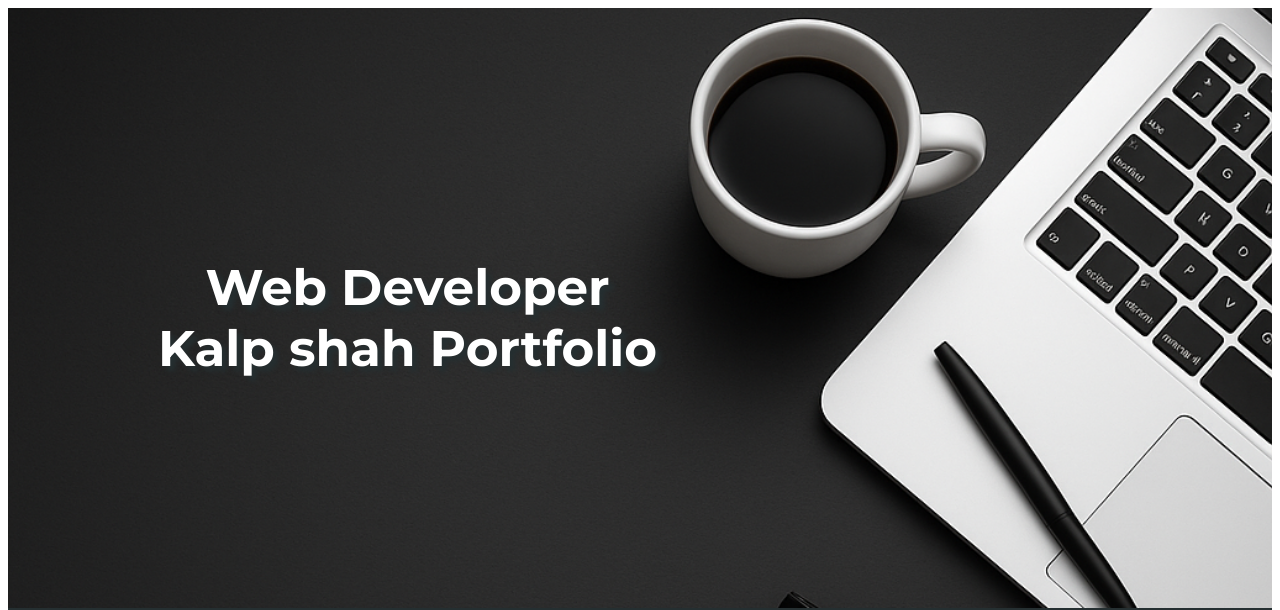
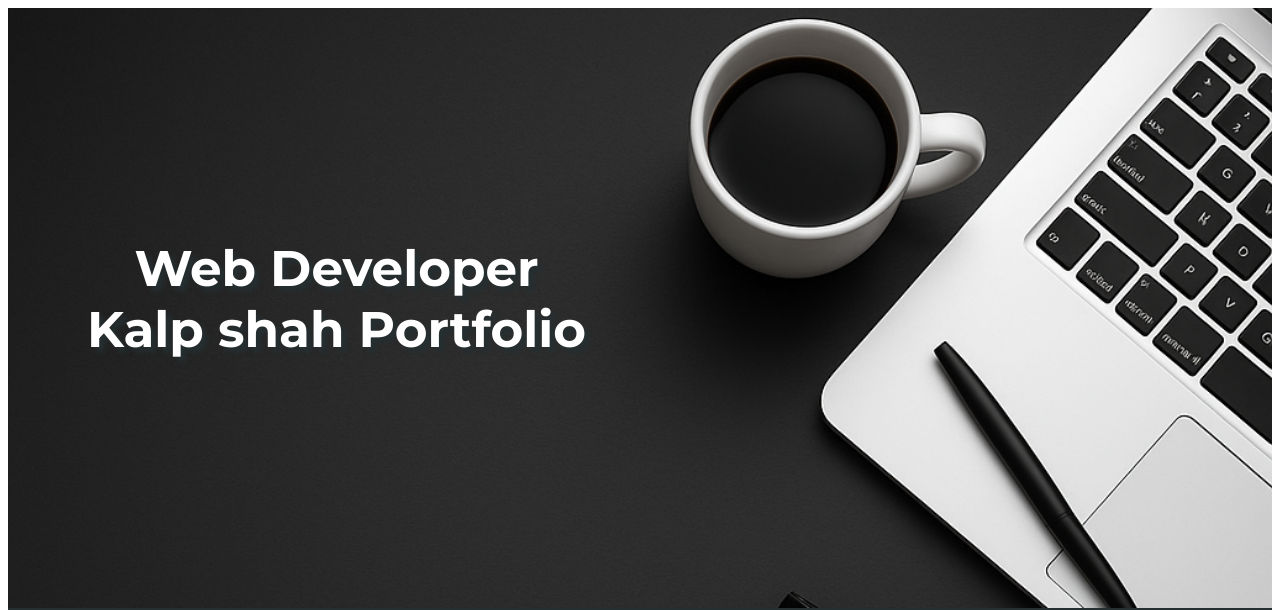
Before and after one commit to kalpshah01/resume_projects, a plain HTML site: page index.html in a window 1280 px wide. Shown: the top 610 px of the page. Drawn offline with Linux system fonts and the light colour scheme.

Commit message:
Update portp.css

```diff
--- a/portp.css
+++ b/portp.css
@@ -86,7 +86,8 @@ body {
 
   .header .slider .intro h2 {
     /* margin: 0 auto; */
-    margin: -6px 111px;
+/*     margin: -6px 111px; */
+    margin: -25px 40px;
     font-size: 50px;
     text-shadow: 5px 5px 5px #252f31;
     /*width: 650px;*/
```
